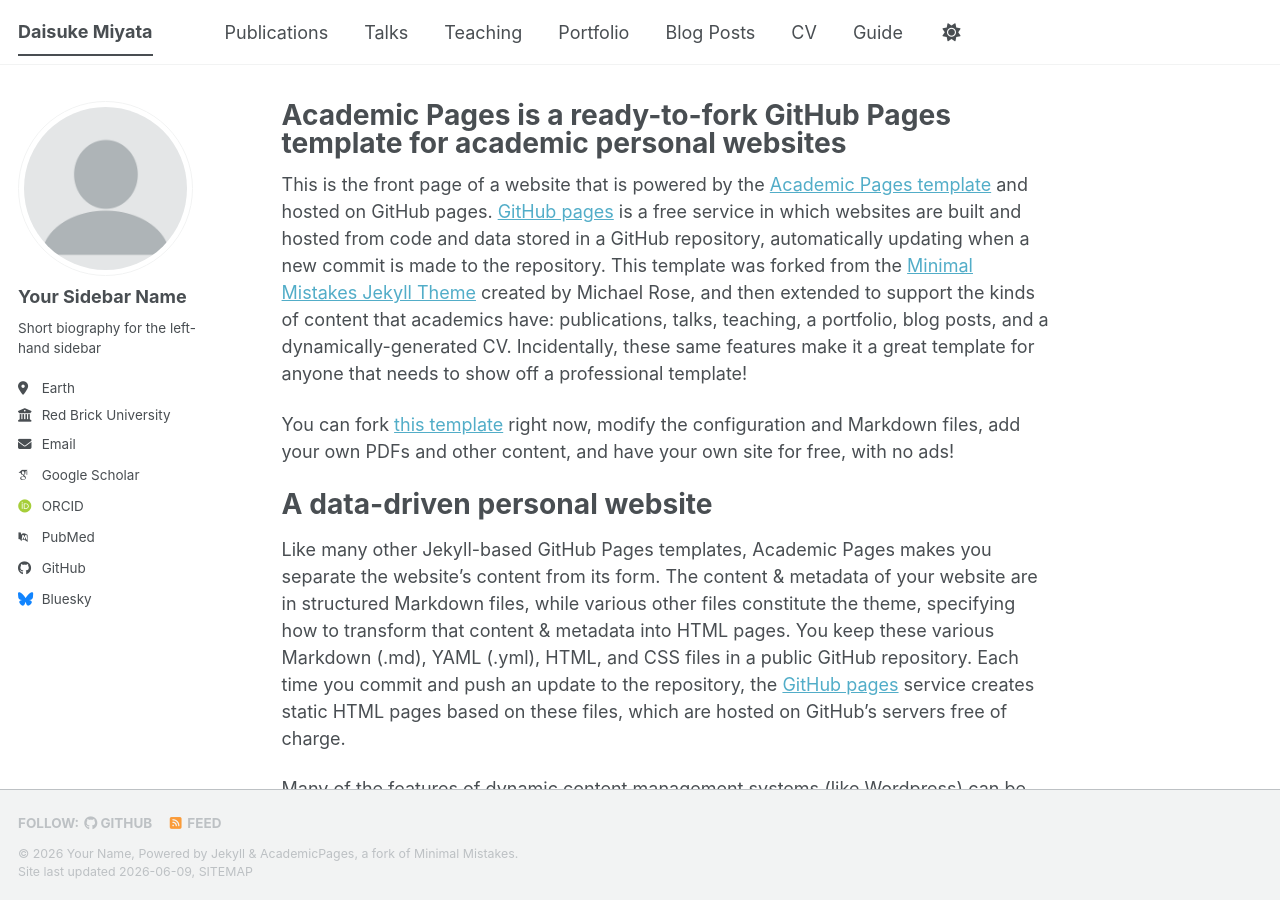
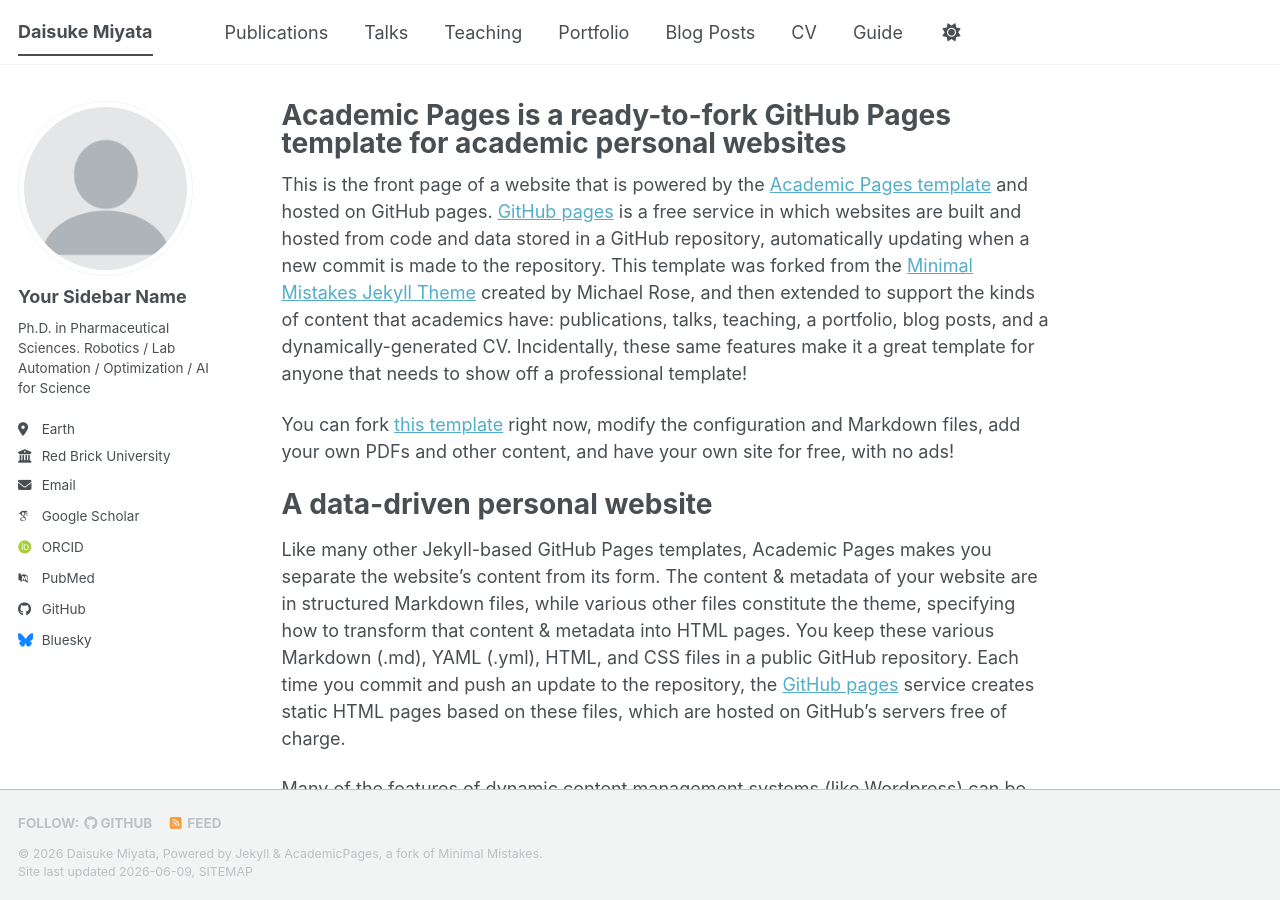
Before and after one commit to daisuke-miyata/daisuke-miyata.github.io, a Jekyll site: the page built from _pages/about.md, in a window 1280 px wide and 900 px high. Built offline with Jekyll 4.4.1, drawn with Linux system fonts in a browser that asks for light colours; some web fonts are replaced; a script bundle is joined from its source files by our own code; library files that are not in the unit come from our copies.

Commit message:
Update _config.yml

```diff
--- a/_config.yml
+++ b/_config.yml
@@ -11,7 +11,7 @@ locale                   : "en-US"
 site_theme               : "default" # The available themes options are "default", "air", "sunrise", "mint", "dirt" and "contrast"
 title                    : "Daisuke Miyata"
 title_separator          : "-"
-name                     : &name "Your Name"
+name                     : &name "Daisuke Miyata"
 description              : &description "Research portfolio in robotics, laboratory automation, optimization, and AI for scientific discovery"   # Update this with a general description of your site, this is the default if not overridden by a page
 url                      : https://daisuke-miyata.github.io # The base hostname & protocol for your site e.g. "https://[your GitHub username].github.io",
                                                            # or if you already have some other page hosted on Github then use "https://[your GitHub username].github.io/[Your Repo Name]"
@@ -26,7 +26,7 @@ author:
   avatar           : "profile.png"
   name             : "Your Sidebar Name"
   pronouns         : # example: "she/her"
-  bio              : "Short biography for the left-hand sidebar"
+  bio              : "Ph.D. in Pharmaceutical Sciences. Robotics / Lab Automation / Optimization / AI for Science"
   location         : "Earth"
   employer         : "Red Brick University"
   uri              : # URL
```
